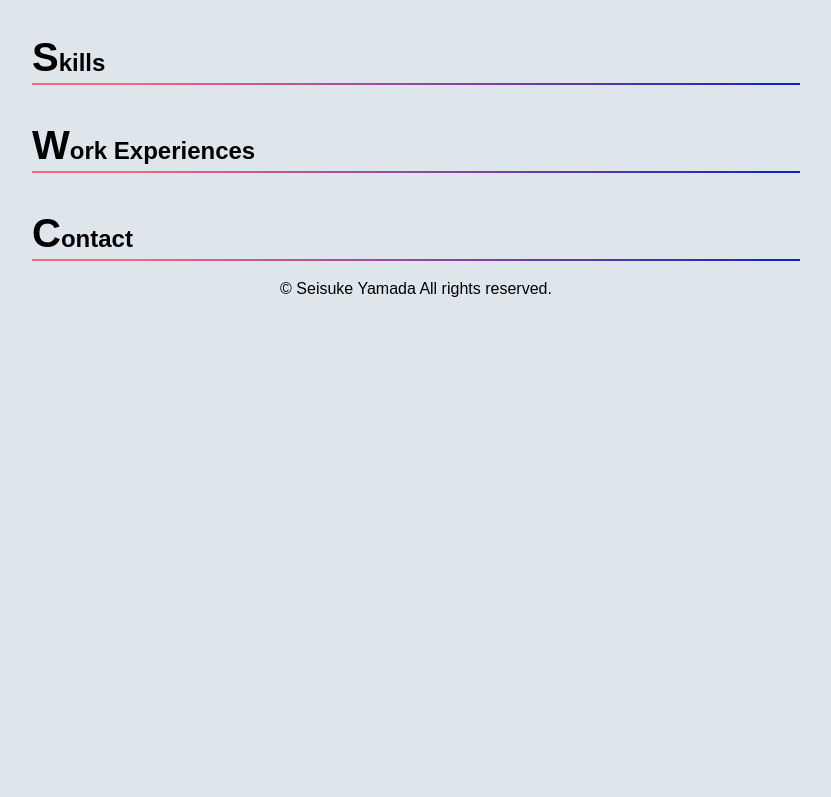
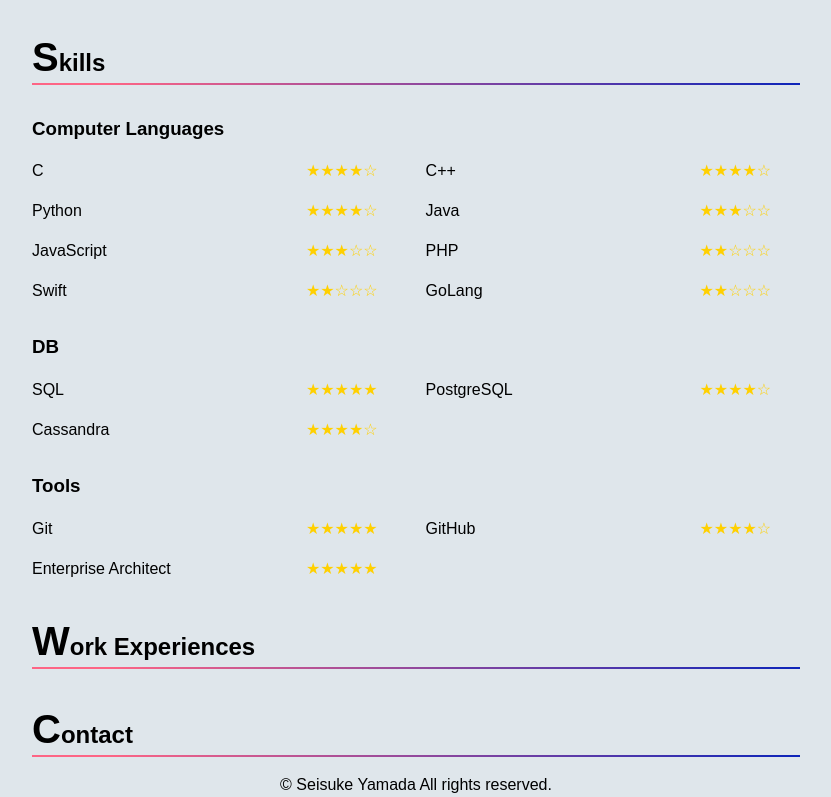
Before and after one commit to seihello/Portfolio, a plain HTML site: page index.html in a window 1280 px wide. Shown: the part 1381-2178 px from the top of the page, without its empty margins (224-1055 px from the left). Before the commit the page ends 1682 px from the top, so only its background shows below. Drawn offline with Linux system fonts and the light colour scheme.

Commit message:
Create a Skill section

```diff
--- a/index.html
+++ b/index.html
@@ -62,6 +62,71 @@
     <div class="section">
         <h2>Skills</h2>
         <hr>
+        <h3>Computer Languages</h3>
+        <div class="skills">
+            <div class="skill">
+                <div>C</div>
+                <div class="skill-rate">★★★★☆</div>
+            </div>
+            <div class="skill">
+                <div>C++</div>
+                <div class="skill-rate">★★★★☆</div>
+            </div>
+            <div class="skill">
+                <div>Python</div>
+                <div class="skill-rate">★★★★☆</div>
+            </div>
+            <div class="skill">
+                <div>Java</div>
+                <div class="skill-rate">★★★☆☆</div>
+            </div>
+            <div class="skill">
+                <div>JavaScript</div>
+                <div class="skill-rate">★★★☆☆</div>
+            </div>
+            <div class="skill">
+                <div>PHP</div>
+                <div class="skill-rate">★★☆☆☆</div>
+            </div>
+            <div class="skill">
+                <div>Swift</div>
+                <div class="skill-rate">★★☆☆☆</div>
+            </div>
+            <div class="skill">
+                <div>GoLang</div>
+                <div class="skill-rate">★★☆☆☆</div>
+            </div>
+        </div>
+        <h3>DB</h3>
+        <div class="skills">
+            <div class="skill">
+                <div>SQL</div>
+                <div class="skill-rate">★★★★★</div>
+            </div>
+            <div class="skill">
+                <div>PostgreSQL</div>
+                <div class="skill-rate">★★★★☆</div>
+            </div>
+            <div class="skill">
+                <div>Cassandra</div>
+                <div class="skill-rate">★★★★☆</div>
+            </div>
+        </div>
+        <h3>Tools</h3>
+        <div class="skills">
+            <div class="skill">
+                <div>Git</div>
+                <div class="skill-rate">★★★★★</div>
+            </div>
+            <div class="skill">
+                <div>GitHub</div>
+                <div class="skill-rate">★★★★☆</div>
+            </div>
+            <div class="skill">
+                <div>Enterprise Architect</div>
+                <div class="skill-rate">★★★★★</div>
+            </div>
+        </div>
     </div>
 
     <div class="section">
--- a/style.css
+++ b/style.css
@@ -108,9 +108,24 @@ div.project {
   width: 100%;
   height: auto;
   background-color: rgb(118, 118, 118);
-
 }
 
+div.skills {
+  display: flex;
+  justify-content: flex-start;
+  gap: 1rem 3rem;
+  flex-wrap: wrap;
+}
+
+div.skill {
+  width: 45%;
+  display: flex;
+  justify-content: space-between;
+}
+
+div.skill-rate {
+  color: rgb(255, 208, 0);
+}
 
 footer {
   text-align: center;
```
